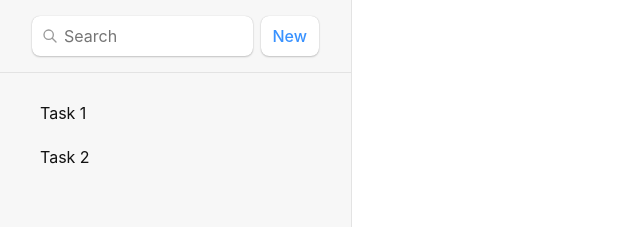
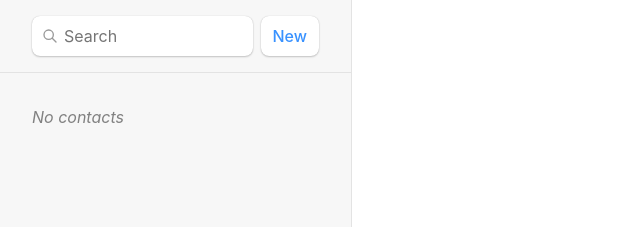
Before and after one commit to Ibragim1337/finalReactProject, a React (Create React App) app: page / in a window 1280 px wide. Shown: the top 227 px of the page, without its empty margins (0-640 px from the left). Built offline with nearby package versions, Linux system fonts and the light colour scheme.

Commit message:
using outlet and rework Root file

```diff
--- a/src/index.jsx
+++ b/src/index.jsx
@@ -8,20 +8,24 @@ import {
   createBrowserRouter,
   RouterProvider,
 } from "react-router-dom";
-import Root from './routes/Root';
+import Root, { loader as rootLoader } from "./routes/Root";
 import ErrorPage from './error-page';
 import Task from './routes/task';
+
 
 const router = createBrowserRouter([
   {
     path: "/",
     element: <Root />,
     errorElement: <ErrorPage />,
-  },
-  {
-    path: "tasks/:taskId",
-    element: <Task />,
-  },
+    loader: rootLoader,
+    children: [
+      {
+        path: "contacts/:contactId",
+        element: <Task />,
+      },
+    ],
+  }
 ]);
 
 ReactDOM.createRoot(document.getElementById("root")).render(
--- a/src/routes/root.jsx
+++ b/src/routes/root.jsx
@@ -1,4 +1,15 @@
+import { Outlet, Link, useLoaderData, } from "react-router-dom";
+import { getTasks } from "../tasks";
+
+export async function loader() {
+  const tasks = await getTasks();
+  return { tasks };
+}
+
 export default function Root() {
+
+  const { tasks } = useLoaderData();
+
   return (
     <>
       <div id="sidebar">
@@ -27,17 +38,33 @@ export default function Root() {
           </form>
         </div>
         <nav>
-          <ul>
-            <li>
-              <a href={`/tasks/1`}>Task 1</a>
-            </li>
-            <li>
-              <a href={`/tasks/2`}>Task 2</a>
-            </li>
-          </ul>
+        {tasks.length ? (
+            <ul>
+              {tasks.map((task) => (
+                <li key={task.id}>
+                  <Link to={`tasks/${task.id}`}>
+                    {task.first || task.last ? (
+                      <>
+                        {task.first} {task.last}
+                      </>
+                    ) : (
+                      <i>No Name</i>
+                    )}{" "}
+                    {task.favorite && <span>★</span>}
+                  </Link>
+                </li>
+              ))}
+            </ul>
+          ) : (
+            <p>
+              <i>No contacts</i>
+            </p>
+          )}
         </nav>
       </div>
-      <div id="detail"></div>
+      <div id="detail">
+        <Outlet/>
+      </div>
     </>
   );
 }
```
